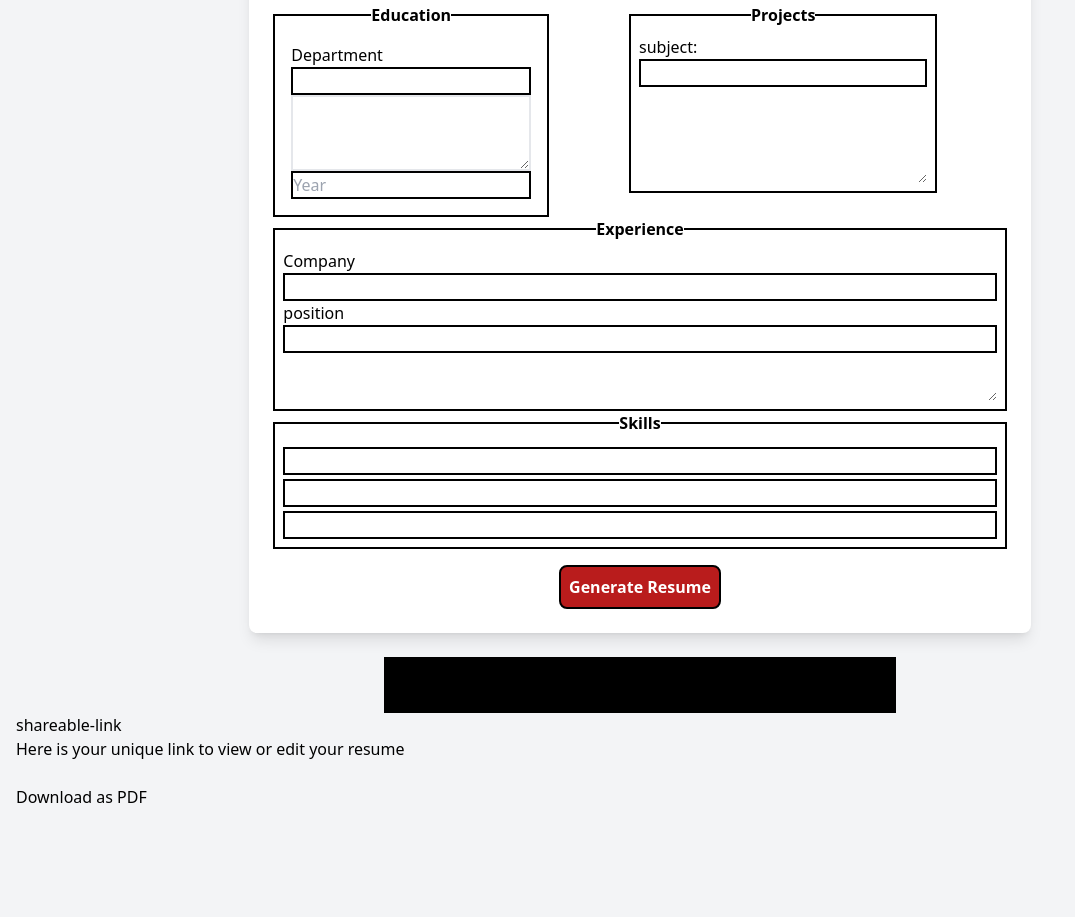
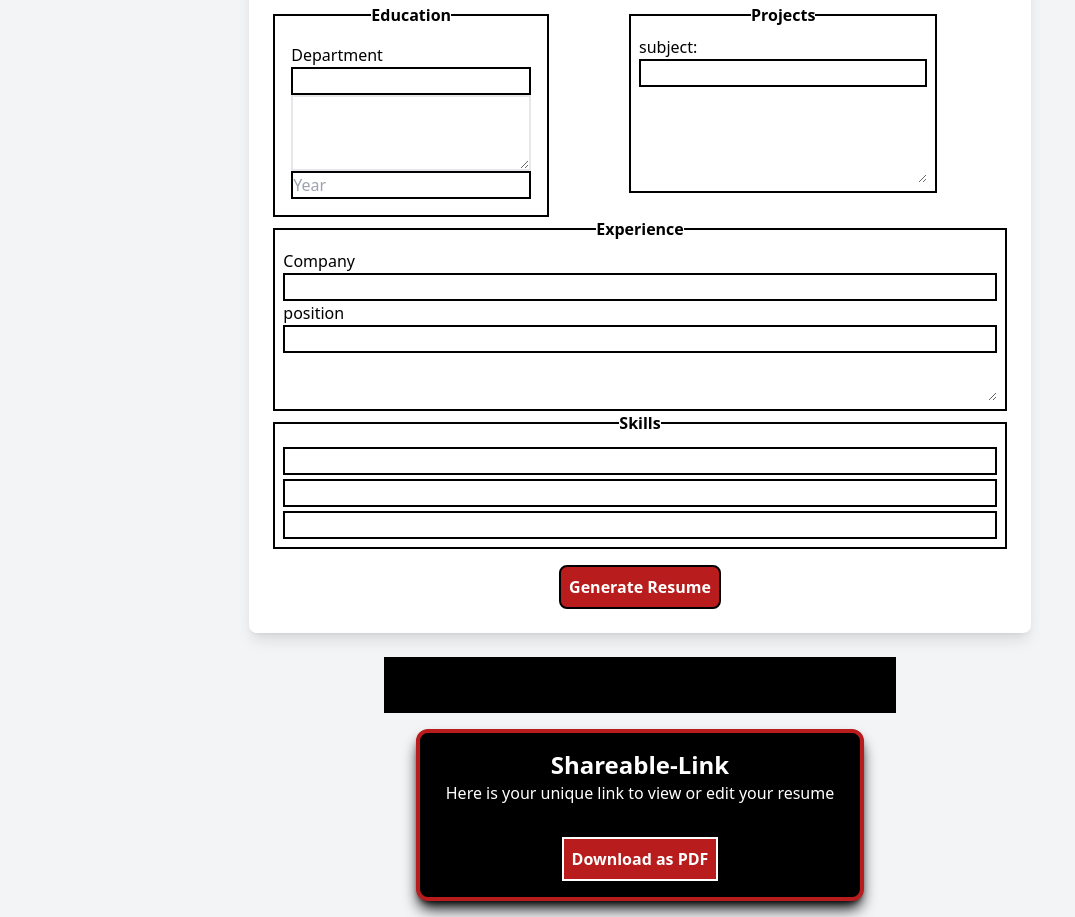
Before and after one commit to umer394/Hackathon-Resume-Builder, a website: page milestone-5/index.html in a window 1280 px wide. Shown: the part 521-1438 px from the top of the page, without its empty margins (0-1075 px from the left). Before the commit the page ends 1346 px from the top, so only its background shows below. Drawn offline with nearby package versions, Linux system fonts and the light colour scheme.

Commit message:
share div

```diff
--- a/milestone-5/index.html
+++ b/milestone-5/index.html
@@ -8,7 +8,7 @@
     <link href="styles.css" rel="stylesheet">
 </head>
 <body class="bg-gray-100 p-4">
-    <h1 class=" text-2xl font-bold w-screen text-center">shareable Resume Builder</h1>
+    <h1 class=" text-2xl font-bold w-screen text-center">Shareable Resume Builder</h1>
     <form action="" id="ResumeForm" class="bg-white flex max-w-md mx-auto min-w-fit p-6  shadow-lg rounded-lg">
         <div class="flex flex-col mx-auto ">
             <fieldset class="flex flex-col border-2 border-black p-4">
@@ -88,12 +88,12 @@
 
     </div>
 
-    <div id="shareable-link-div">
-        <h2>shareable-link</h2>
-        <p>Here is your unique link to view or edit your resume</p>
-        <a href="#" id="shareable-link" target="_blank"></a>
+    <div id="shareable-link-div" class="flex flex-col justify-center items-center bg-black p-4 mt-4 w-full mx-auto max-w-md border-4 rounded-xl border-red-700 shadow-lg shadow-black">
+        <h2 class="text-white font-bold text-2xl">Shareable-Link</h2>
+        <p class="text-white">Here is your unique link to view or edit your resume</p>
+        <a href="#" id="shareable-link" target="_blank" class="text-blue-300"></a>
         <br>
-        <button id="download-pdf">Download as PDF</button>
+        <button id="download-pdf" class="mt-2 text-white bg-red-700 p-2 border-white border-2 ronded-lg font-semibold hover:text-black hover:bg-white">Download as PDF</button>
     </div>
     <script src="toggle.js"></script>
 </body>
```
